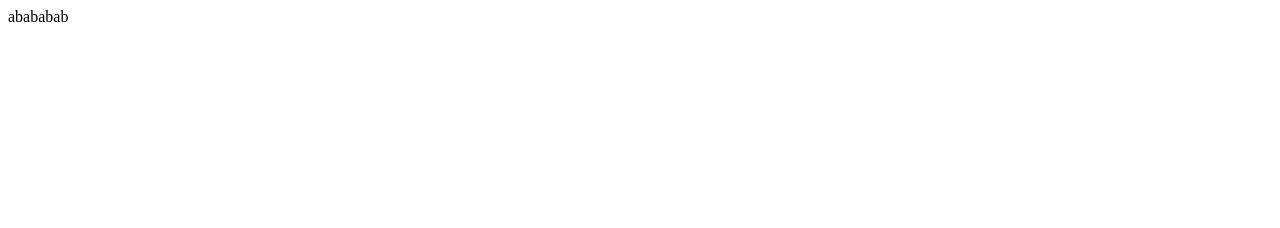
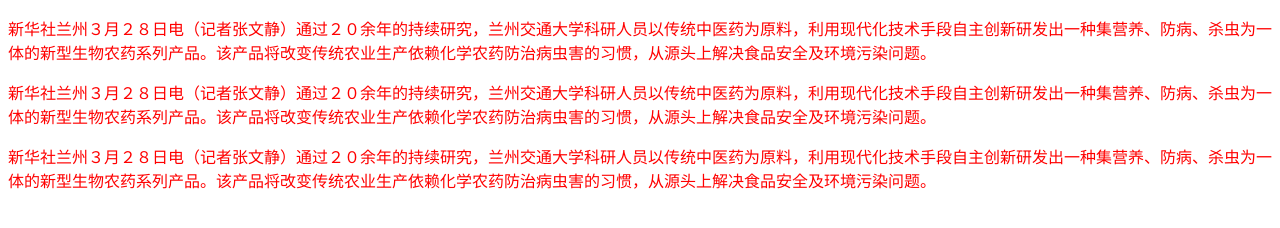
Before and after one commit to selina1234/selina1234.github.io, a plain HTML site: page index.html in a window 1280 px wide. Drawn offline with Linux system fonts and the light colour scheme.

Commit message:
外部样式表

```diff
--- /dev/null
+++ b/css/main.css
@@ -0,0 +1,3 @@
+p {
+    color: red;
+}
--- a/index.html
+++ b/index.html
@@ -1,12 +1,20 @@
 <!DOCTYPE html>
 <html>
+
 <head>
-	<meta charset="utf-8">
-	<meta http-equiv="X-UA-Compatible" content="IE=edge">
-	<title>bababa</title>
-	<link rel="stylesheet" href="">
+    <meta charset="utf-8">
+    <meta http-equiv="X-UA-Compatible" content="IE=edge">
+    <title>外部样式表练习</title>
+    <link rel="stylesheet" href="css/main.css">
 </head>
+
 <body>
-	abababab
+    <p>新华社兰州３月２８日电（记者张文静）通过２０余年的持续研究，兰州交通大学科研人员以传统中医药为原料，利用现代化技术手段自主创新研发出一种集营养、防病、杀虫为一体的新型生物农药系列产品。该产品将改变传统农业生产依赖化学农药防治病虫害的习惯，从源头上解决食品安全及环境污染问题。
+    </p>
+    <p>新华社兰州３月２８日电（记者张文静）通过２０余年的持续研究，兰州交通大学科研人员以传统中医药为原料，利用现代化技术手段自主创新研发出一种集营养、防病、杀虫为一体的新型生物农药系列产品。该产品将改变传统农业生产依赖化学农药防治病虫害的习惯，从源头上解决食品安全及环境污染问题。
+    </p>
+    <p>新华社兰州３月２８日电（记者张文静）通过２０余年的持续研究，兰州交通大学科研人员以传统中医药为原料，利用现代化技术手段自主创新研发出一种集营养、防病、杀虫为一体的新型生物农药系列产品。该产品将改变传统农业生产依赖化学农药防治病虫害的习惯，从源头上解决食品安全及环境污染问题。
+    </p>
 </body>
+
 </html>
```
